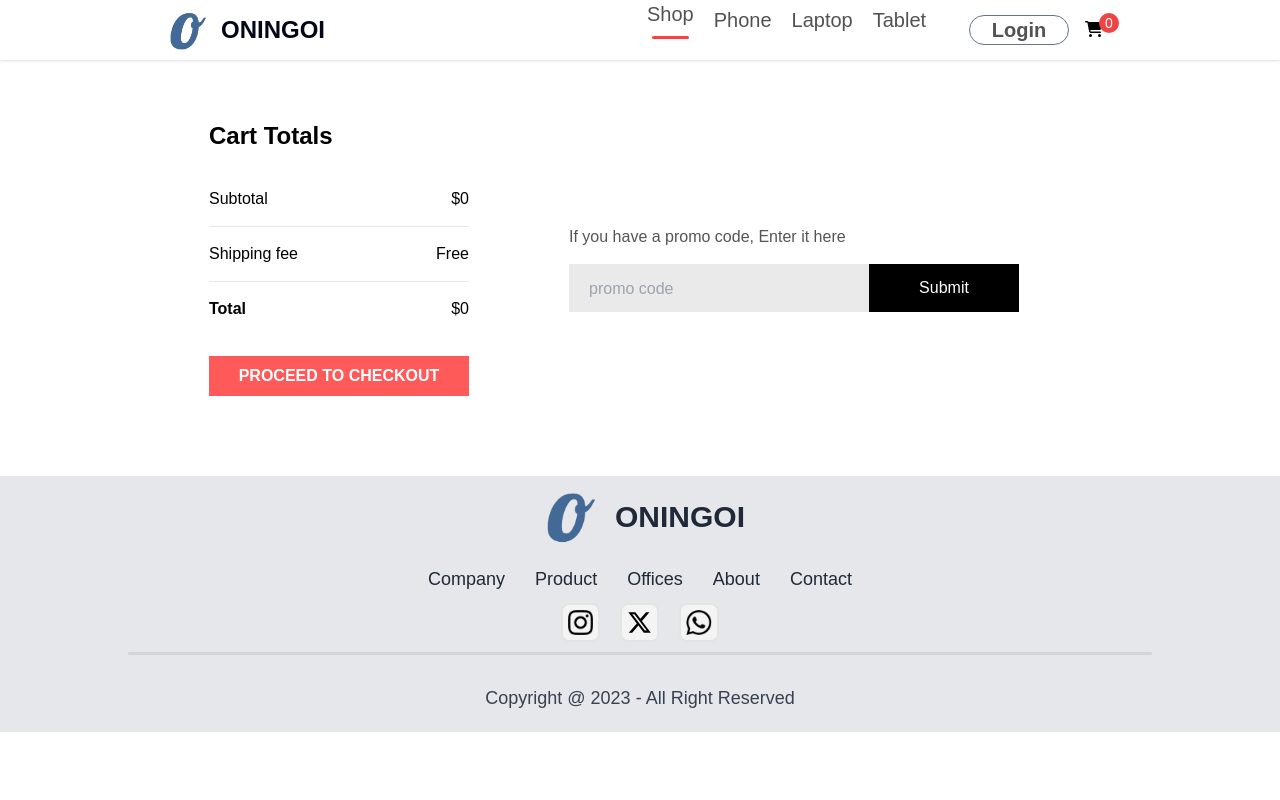
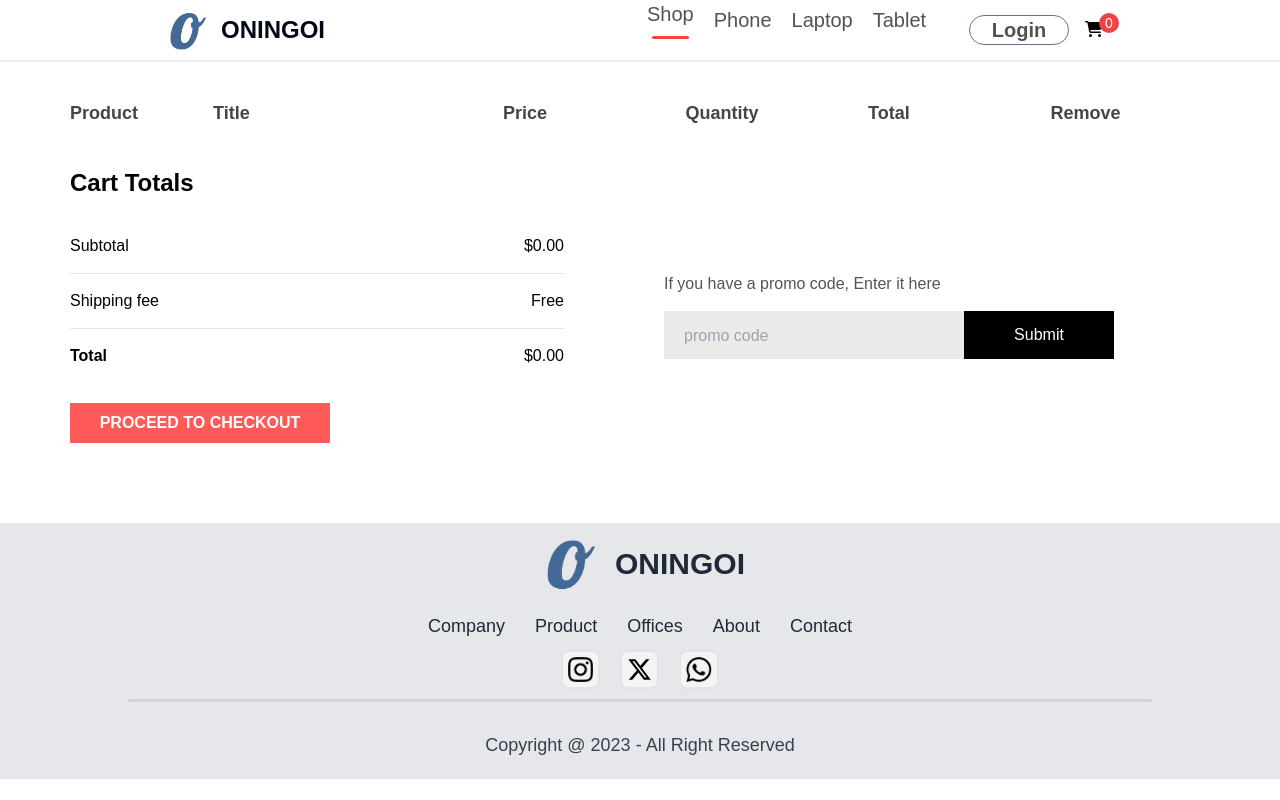
Before and after one commit to Sheddiey/ecommerce-project, a React (Create React App) app: page /cart in a window 1280 px wide. Built offline with nearby package versions, Linux system fonts and the light colour scheme.

Commit message:
fixed cart responsiveness for large screens

```diff
--- a/src/Components/CartItems/CartItems.jsx
+++ b/src/Components/CartItems/CartItems.jsx
@@ -7,8 +7,8 @@ const CartItems = () => {
     useContext(ShopContext);
 
   return (
-    <div className="md:my-[30px] grid_colsp md:grid  w-[85%] m-[auto] md:flex md:mx-[70px]">
-      <div className="grid_cols hidden font-semibold">
+    <div className="md:my-[30px] md:grid  w-[85%] m-[auto] md:flex md:mx-[70px]">
+      <div className="grid_cols grid_cols-titles w-[85vw] font-semibold">
         <p>Product</p>
         <p>Title</p>
         <p>Price</p>
@@ -22,32 +22,32 @@ const CartItems = () => {
           return (
             <div key={e.id}>
               <div className="grid_cols grid w-[85vw] font-medium text-[16px]">
-                <div className="grid grid-cols-2 p-[10px] ">
-                  <p className="font-semibold text-[18px]">Product</p>
+                <div className="grid grid-cols-2  md:p-[0px] p-[10px] ">
+                  <p className="font-semibold md:hidden text-[18px]">Product</p>
                   <img className="h-[50px] w-[50px] " src={e.image} alt="" />
                 </div>
-                <div className="grid grid-cols-2 p-[10px]">
-                  <p className="font-semibold text-[18px]">Title</p>
+                <div className="grid grid-cols-2 md:p-[0px] p-[10px]">
+                  <p className="font-semibold md:hidden text-[18px]">Title</p>
                   <p className="">{e.name}</p>
                 </div>
-                <div className="grid grid-cols-2 p-[10px]">
-                  <p className="font-semibold text-[18px]">Price</p>
+                <div className="grid grid-cols-2 md:p-[0px] p-[10px]">
+                  <p className="font-semibold md:hidden text-[18px]">Price</p>
                   <p className="">${e.new_price}</p>
                 </div>
-                <div className="grid grid-cols-2 p-[10px]">
-                  <p className="font-semibold text-[18px]">Quantity</p>
+                <div className="grid grid-cols-2 md:p-[0px] p-[10px]">
+                  <p className="font-semibold md:hidden text-[18px]">Quantity</p>
                   <button className="w-[38px] h-[38px] border-2 border-solid border-[#ebebeb] bg-white">
                     {cartItems[e.id]}
                   </button>
                 </div>
-                <div className="grid grid-cols-2 p-[10px]">
-                  <p className="font-semibold text-[18px]">Total</p>
+                <div className="grid grid-cols-2 md:p-[0px] p-[10px]">
+                  <p className="font-semibold md:hidden text-[18px]">Total</p>
                   <p className="">${e.new_price * cartItems[e.id]}</p>
                 </div>
-                <div className="grid grid-cols-2 p-[10px]">
-                  <p className="font-semibold text-[18px]">Remove</p>
+                <div className="grid grid-cols-2 md:p-[0px] p-[10px]">
+                  <p className="font-semibold md:hidden text-[18px]">Remove</p>
                   <img
-                    className="w-[15px] my-[0px] mx-[40px] cursor-pointer"
+                    className="w-[15px] my-[0px] md:mx-[40px] cursor-pointer"
                     src={remove_icon}
                     onClick={() => {
                       removeFromCart(e.id);
--- a/src/Context/ShopContext.jsx
+++ b/src/Context/ShopContext.jsx
@@ -31,7 +31,7 @@ const ShopContextProvider = (props) => {
         totalAmount += itemInfo.new_price * cartItems[item];
       }
     }
-    return totalAmount;
+    return totalAmount.toFixed(2);
   }
 
   const getTotalCartItems = () => {
--- a/src/index.css
+++ b/src/index.css
@@ -28,8 +28,8 @@ body, html {
     font-size: 50px;
     font-weight: 700;
   }
-
-  /* .grid_cols {
+@media (min-width: 768px) {
+  .grid_cols {
     display: grid;
     grid-template-columns: 0.5fr 2fr 1fr 1fr 1fr 1fr;
     align-items: center;
@@ -37,14 +37,20 @@ body, html {
     padding: 10px 0px;
     color: #454545;
     font-size: 18px;
-  } */
+  }
+}
+@media (max-width: 768px) {
+  .grid_cols-titles {
+    display: none;
+  }
+}
 
 
-    .grid_colsp {
+    /* .grid_colsp {
       display: grid;
       grid-template-columns: 1fr;
       gap: 20px;
       justify-content: center;
       align-items: center;
       justify-items: center;
-    }
+    } */
```
